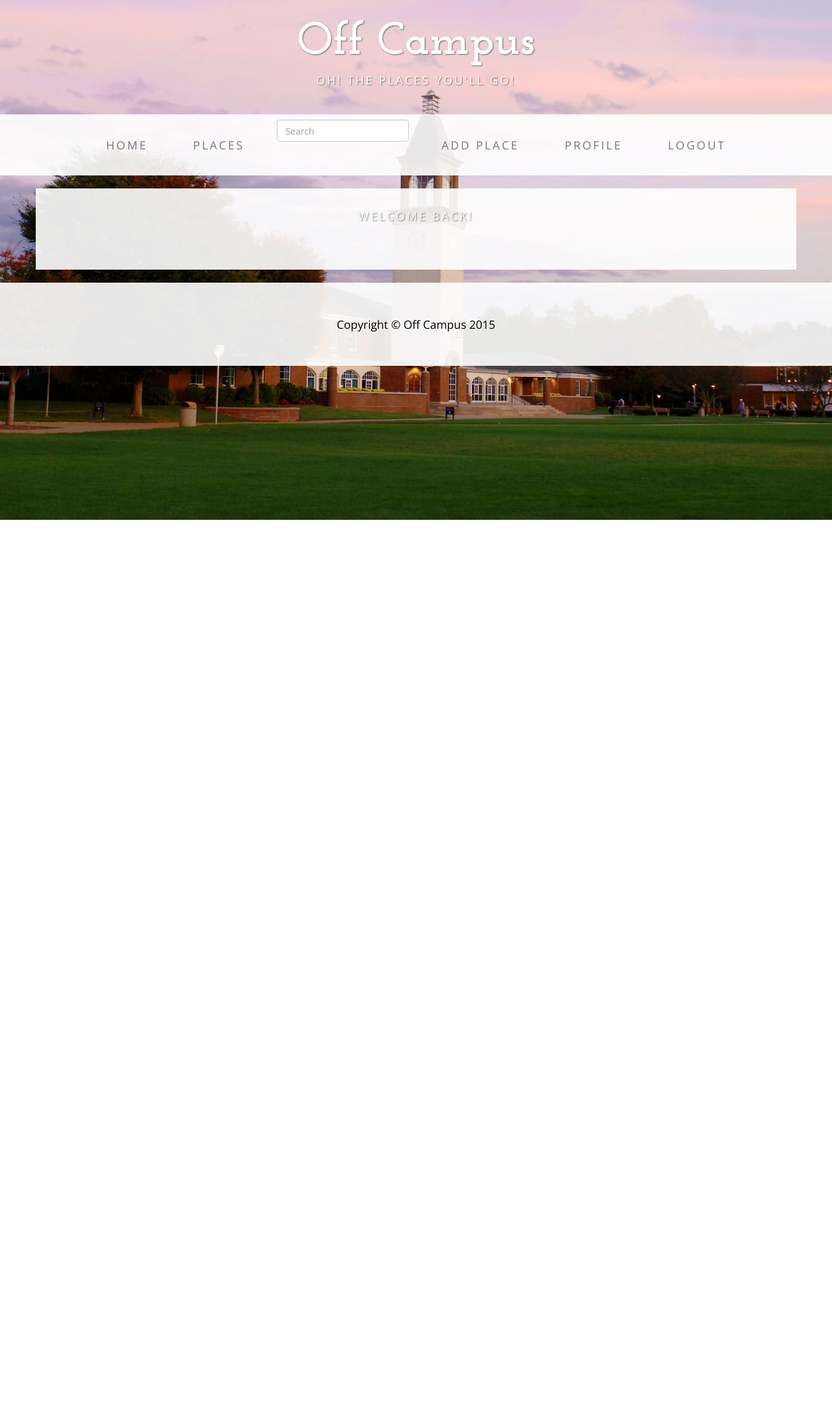
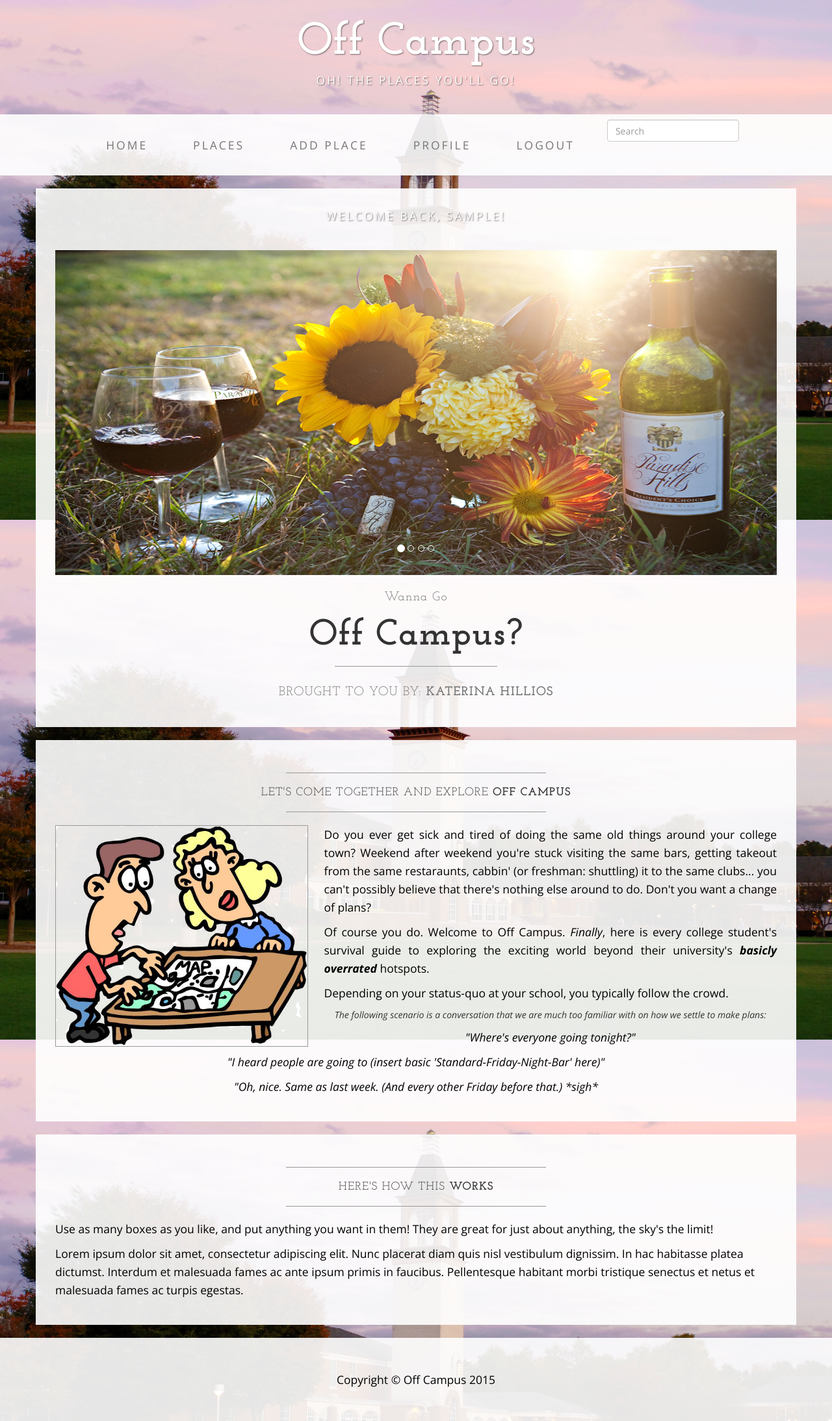
Before and after one commit to Katerinahillios/offcampus, a Django app: page / in a window 1280 px wide. Shown: the whole page at 65% size. Before the commit the page ends 800 px from the top, so only its background shows below. Run offline with Django 3.2, Linux system fonts and the light colour scheme; the visitor is signed in with stand-in values (Sample User, id 1); parts of the project's set-up code (start-up, migrations or seed data) failed here and were passed over; some libraries are stand-ins or nearby versions.

Commit message:
Edit home page info

```diff
--- a/templates/base.html
+++ b/templates/base.html
@@ -58,9 +58,6 @@
               <a href="{% url 'home' %}">Home</a>
             </li>
             <li><a href="{% url 'place_list' %}">Places</a></li>
-            <li><form action="{% url 'search' %}" class="navbar-form navbar-left" method="get">
-              <input type="text" placeholder="Search" class="form-control" name="query">
-              </form></li>
             {% if user.is_authenticated %}
             <li><a href="{% url 'place_create' %}">Add Place</a></li>
             <li><a href="{% url 'user_detail' slug=user.username %}">Profile</a></li>
@@ -69,6 +66,9 @@
             <li><a href="{% url 'auth_login' %}">Login</a></li>
             <li><a href="{% url 'registration_register' %}">Sign Up</a>
               {% endif %}
+            <li><form action="{% url 'search' %}" class="navbar-form navbar-left" method="get">
+              <input type="text" placeholder="Search" class="form-control" name="query">
+              </form></li>
           </ul>
         </div>
         <!-- /.navbar-collapse -->
--- a/templates/home.html
+++ b/templates/home.html
@@ -5,10 +5,88 @@
 <div class="container">
         <div class="row">
             <div class="box">
-              <div class="address-bar">Welcome Back!</div>
-          </div>
-  </div>
-</div>
+              <div class="address-bar">Welcome Back, {{ request.user.first_name }}!</div>
+<div class="col-lg-12 text-center">
+                    <div id="carousel-example-generic" class="carousel slide">
+                        <!-- Indicators -->
+                        <ol class="carousel-indicators hidden-xs">
+                            <li data-target="#carousel-example-generic" data-slide-to="0" class="active"></li>
+                            <li data-target="#carousel-example-generic" data-slide-to="1"></li>
+                            <li data-target="#carousel-example-generic" data-slide-to="2"></li>
+                            <li data-target="#carousel-example-generic" data-slide-to="3"></li>
+                        </ol>
+
+                        <!-- Wrapper for slides -->
+                        <div class="carousel-inner">
+                            <div class="item active">
+                                <img class="img-responsive img-full" src="{% static "images/slide-3.jpg" %}" style="height: 500px" alt="wineflower">
+                            </div>
+                            <div class="item">
+                                <img class="img-responsive img-full" src="{% static "images/slide-2.jpg" %}" style="height: 500px" alt="apple">
+                            </div>
+                            <div class="item">
+                                <img class="img-responsive img-full" src="{% static "images/slide-1.jpg" %}" style="height: 500px" alt="winery">
+                            </div>
+                          <div class="item">
+                                <img class="img-responsive img-full" src="{% static "images/slide-4.jpg" %}" style="height: 500px" alt="sunflower">
+                            </div>
+                        </div>
+
+                        <!-- Controls -->
+                        <a class="left carousel-control" href="#carousel-example-generic" data-slide="prev">
+                            <span class="icon-prev"></span>
+                        </a>
+                        <a class="right carousel-control" href="#carousel-example-generic" data-slide="next">
+                            <span class="icon-next"></span>
+                        </a>
+                    </div>
+                    <h2 class="brand-before">
+                        <small>Wanna Go</small>
+                    </h2>
+                    <h1 class="brand-name">Off Campus?</h1>
+                    <hr class="tagline-divider">
+                    <h2>
+                        <small>Brought To You By:
+                            <strong>Katerina Hillios</strong>
+                        </small>
+                    </h2>
+                </div>
+            </div>
+        </div>
+
+        <div class="row">
+            <div class="box">
+                <div class="col-lg-12">
+                    <hr>
+                    <h2 class="intro-text text-center">Let's Come Together And Explore
+                      <strong>Off Campus</strong>
+                    </h2>
+                    <hr>
+                    <div style="text-align: center;"><img class="img-responsive img-border img-left" src="{% static "images/people1.png" %}" style="max-width: 35%; height: auto; vertical-align:middle;" alt=""></div>
+                    <hr class="visible-xs">
+                    <div style="text-align: justify;"><p>Do you ever get sick and tired of doing the same old things around your college town? Weekend after weekend you're stuck visiting the same bars, getting takeout from the same restaraunts, cabbin' (or freshman: shuttling) it to the same clubs... you can't possibly believe that there's nothing else around to do. Don't you want a change of plans?  </p>
+                  <p>Of course you do. Welcome to Off Campus. <i>Finally</i>, here is every college student's survival guide to exploring the exciting world beyond their university's <b><i>basicly overrated</i></b> hotspots.</p>
+                    <p>Depending on your status-quo at your school, you typically follow the crowd. <p><center><i>The following scenario is a conversation that we are much too familiar with on how we settle to make plans:</i></center></p> <center><i><p>"Where's everyone going tonight?"</p> <p>"I heard people are going to (insert basic 'Standard-Friday-Night-Bar' here)"</p> <p>"Oh, nice. Same as last week. (And every other Friday before that.) *sigh*</p></i></div>
+                </div>
+            </div>
+        </div>
+
+
+        <div class="row">
+            <div class="box">
+                <div class="col-lg-12">
+                    <hr>
+                    <h2 class="intro-text text-center">Here's How This
+                        <strong>Works</strong>
+                    </h2>
+                    <hr>
+                    <p>Use as many boxes as you like, and put anything you want in them! They are great for just about anything, the sky's the limit!</p>
+                    <p>Lorem ipsum dolor sit amet, consectetur adipiscing elit. Nunc placerat diam quis nisl vestibulum dignissim. In hac habitasse platea dictumst. Interdum et malesuada fames ac ante ipsum primis in faucibus. Pellentesque habitant morbi tristique senectus et netus et malesuada fames ac turpis egestas.</p>
+                </div>
+            </div>
+        </div>
+
+    </div>
 {% else %}
 <div class="container">
         <div class="row">
```
Also changed, not shown: static/images/people1.png (added).
